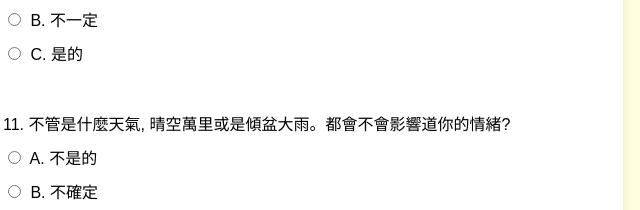
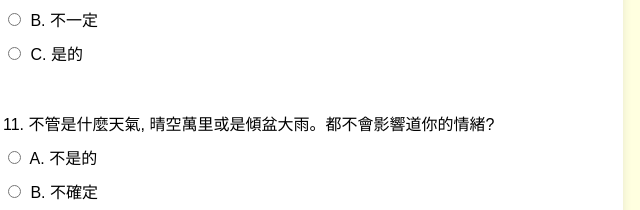
Before and after one commit to sam-sum/emotional-control-quiz, a plain HTML site: page index.html in a window 1280 px wide. Shown: the part 1718-1928 px from the top of the page, 337-977 px from the left. Drawn offline with Linux system fonts and the light colour scheme.

Commit message:
Update index.html
fix typo

```diff
--- a/index.html
+++ b/index.html
@@ -155,7 +155,7 @@
         <label><input type="radio" name="q10" value="2"> C. 是的</label>
         <br><br>
 
-        <label id="question11">11. 不管是什麼天氣, 晴空萬里或是傾盆大雨。都會不會影響道你的情緒?</label>
+        <label id="question11">11. 不管是什麼天氣, 晴空萬里或是傾盆大雨。都不會影響道你的情緒?</label>
         <label><input type="radio" name="q11" value="0" required> A. 不是的</label>
         <label><input type="radio" name="q11" value="1"> B. 不確定</label>
         <label><input type="radio" name="q11" value="2"> C. 是的</label>
```
